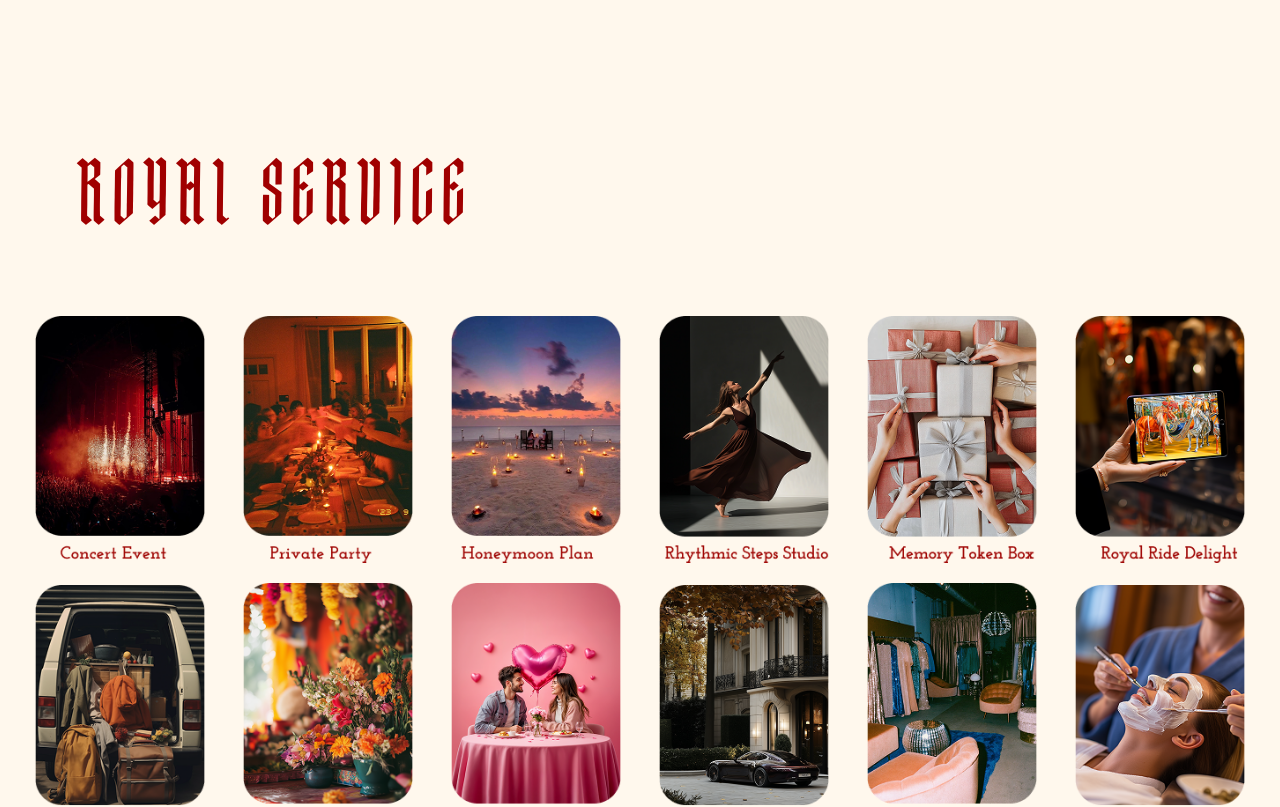
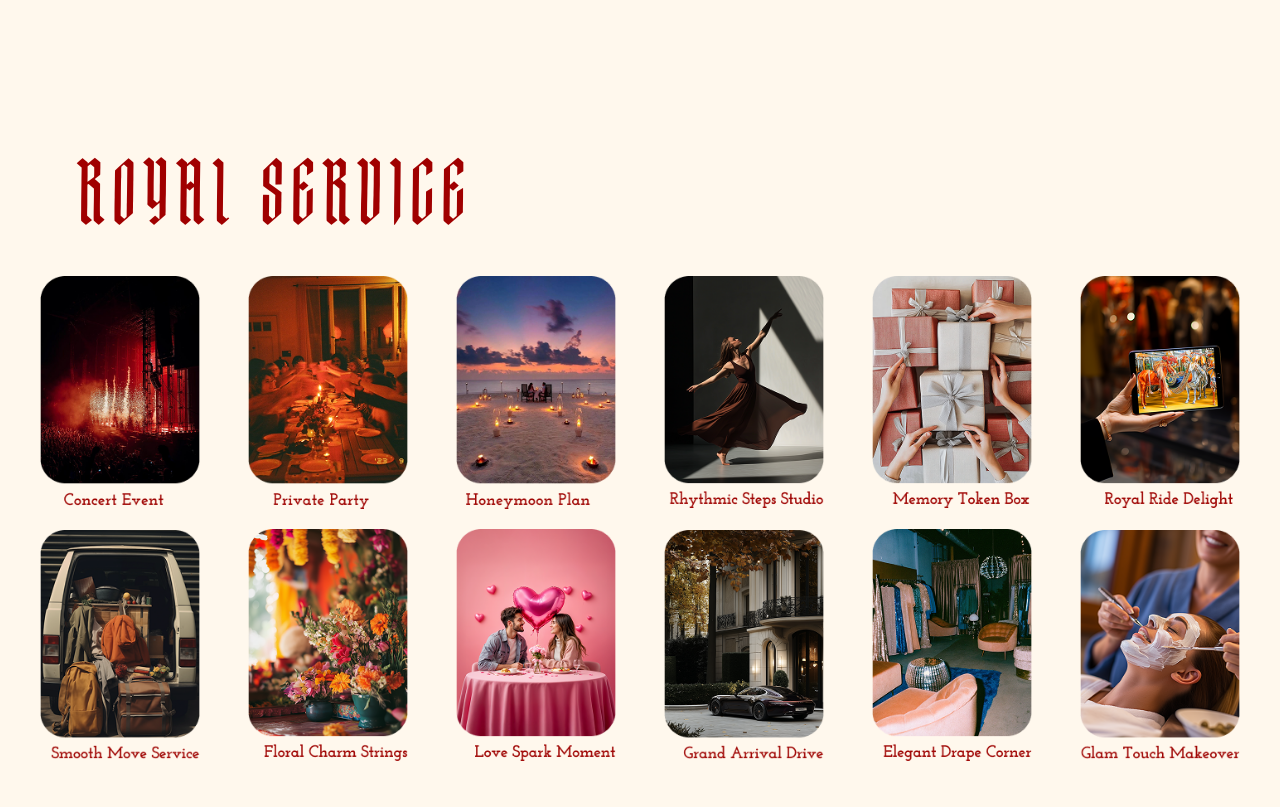
Before and after one commit to NandhaKumar105/Maas-Event, a React (Vite) app: page / in a window 1280 px wide. Shown: the part 1480-2287 px from the top of the page. Built offline with nearby package versions, Linux system fonts and the light colour scheme.

Commit message:
update-logo reveal, service, team, spotlight, footer

```diff
--- a/src/Components/Footer.jsx
+++ b/src/Components/Footer.jsx
@@ -1,7 +1,8 @@
 import { Box, Grid, IconButton, Typography } from '@mui/material'
 import React, { useRef } from 'react'
 import logo from '../assets/home/logo.png'
-import { Facebook, Twitter, Instagram } from '@mui/icons-material';
+import { WhatsApp, Instagram } from '@mui/icons-material';
+import RateReviewIcon from '@mui/icons-material/RateReview';
 import { motion, useInView } from 'framer-motion';
 
 const Footer = () => {
@@ -28,9 +29,9 @@
                 <img src={logo} width={100} />
                 <Typography sx={{ fontFamily: 'Josefin Slab' }}>"Turning Dreams Into Celebration"</Typography>
                 <Box sx={{ mt: 2 }}>
-                  <IconButton sx={{ color: 'white' }}><Facebook /></IconButton>
-                  <IconButton sx={{ color: 'white' }}><Twitter /></IconButton>
-                  <IconButton sx={{ color: 'white' }}><Instagram /></IconButton>
+                  <IconButton> <a href="https://qr.me-qr.com/link-list/yxPPXf8Z/show" target='blank' style={{ color: "white" }}><WhatsApp /></a></IconButton>
+                  <IconButton>  <a href="https://qr.me-qr.com/link-list/yxPPXf8Z/show" target='blank' style={{ color: "white" }}> <Instagram /> </a></IconButton>
+                  <IconButton> <a href="https://qr.me-qr.com/link-list/yxPPXf8Z/show" target='blank' style={{ color: "white" }}> <RateReviewIcon /></a></IconButton>
                 </Box>
               </Box>
 
@@ -60,6 +61,7 @@
                 <Typography sx={{ fontFamily: 'Josefin Slab', cursor: "pointer" }}>Contact Us</Typography>
               </Box>
 
+
             </Grid>
 
             {/* right */}
@@ -73,10 +75,17 @@
                 <Typography sx={{ fontFamily: 'Josefin Slab' }}>TIMINGS: Mon - Sat |9 AM - 7 PM</Typography>
               </Box>
             </Grid>
+
+
+            <Grid size={12}>
+              <Box sx={{ textAlign: "center" }}>
+                <Typography sx={{ fontFamily: "Josefin Slab" }}> © 2025 YourEventCo. All rights reserved</Typography>
+                <Typography sx={{ fontFamily: "Josefin Slab" }}> Privacy Policy | Terms & Conditions </Typography>
+              </Box>
+            </Grid>
           </Grid>
         </Box>
       </motion.div>
-
     </>
   )
 }
--- a/src/Components/Home.jsx
+++ b/src/Components/Home.jsx
@@ -7,7 +7,7 @@
 import pic4 from "../assets/home/pic4.png";
 import logo from "../assets/home/logo.png";
 import light from '../assets/home/light.png'
-import image from "../assets/home/image.jpeg";
+import image from "../assets/home/Ellipse 1.png";
 import MenuIcon from '@mui/icons-material/Menu';
 
 
@@ -152,7 +152,7 @@
                     transition={{ duration: 0.5 }}
                     sx={{
                       position: 'absolute',
-                      width: {xs:'80vw',md:'30vw',sm:'30vw',xl:'30vw',lg:'30vw'},
+                      width: { xs: '80vw', md: '30vw', sm: '30vw', xl: '30vw', lg: '30vw' },
                       height: 'auto',
                       zIndex: 2,
                     }}
@@ -172,9 +172,11 @@
                     sx={{
                       position: 'relative',
                       top: '8px',
-                      width: {xs:'30vw',md:'11vw',sm:'11vw',lg:'11vw',xl:'11vw'},
-                      height: 'auto',
+                      width: { xs: '30vw', md: '11vw', sm: '11vw', lg: '11vw', xl: '11vw' },
+                      height: '158px',
                       zIndex: 3,
+                      opacity: "0.5"
+
                     }}
                   />
                 </Box>
@@ -198,7 +200,7 @@
 
                   <Stack direction='row' spacing={4} sx={{ display: { xs: "none", sm: 'flex' } }}>
                     {menuItems.map((item) => (
-                      <Link key={item.label} href={item.href} sx={{ cursor: 'pointer', fontSize: { sm: '14px',xl:"18px" }, color: "#A00705", fontWeight: "bold", textDecoration: "none" }}>
+                      <Link key={item.label} href={item.href} sx={{ cursor: 'pointer', fontSize: { sm: '14px', xl: "18px" }, color: "#A00705", fontWeight: "bold", textDecoration: "none" }}>
                         {item.label}
                       </Link>
                     ))}
@@ -216,15 +218,15 @@
 
           {/* Mobile Drawer */}
           <Drawer anchor="top" open={drawerOpen} onClose={toggleDrawer(false)}>
-            <Box sx={{ height: 250, color: "#A00705", fontWeight: "bold", backgroundColor: '#FEE9D8', width: '100vw',}} onClick={toggleDrawer(false)} onKeyDown={toggleDrawer(false)}>
+            <Box sx={{ height: 250, color: "#A00705", fontWeight: "bold", backgroundColor: '#FEE9D8', width: '100vw', }} onClick={toggleDrawer(false)} onKeyDown={toggleDrawer(false)}>
 
-                {menuItems.map((text) => (
-                   <List>
-                  <Link sx={{color:"#A00705",textDecoration:"none",textAlign:"center" }} button key={text.label} href={text.href}>
+              {menuItems.map((text) => (
+                <List>
+                  <Link sx={{ color: "#A00705", textDecoration: "none", textAlign: "center" }} button key={text.label} href={text.href}>
                     <ListItemText primary={text.label} />
                   </Link>
-                   </List>
-                ))}
+                </List>
+              ))}
             </Box>
           </Drawer>
         </div>
@@ -235,7 +237,7 @@
         {/* HANGING LIGHT IMAGE */}
         <Box sx={{ position: 'absolute', top: 0, right: 0, zIndex: 1, width: { xs: '100%', md: 'auto', lg: "58%" }, maxHeight: { xs: '300px', md: '600px' }, marginTop: "-10px" }}>
           <Box component={motion.img} src={light} alt="light" initial={{ opacity: 0, y: 0 }} whileInView={{ opacity: 1, y: 100 }}
-            transition={{ duration: 2 }} sx={{ width: { xs: "100%", md: "90%", xl: "100%" }, height:"auto" , objectFit: "contain", marginLeft: { xs: "0", md: "10%" } }} />
+            transition={{ duration: 2 }} sx={{ width: { xs: "100%", md: "90%", xl: "100%" }, height: "auto", objectFit: "contain", marginLeft: { xs: "0", md: "10%" } }} />
         </Box>
 
         {/* TEXT & BUTTON */}
--- a/src/Components/Service.jsx
+++ b/src/Components/Service.jsx
@@ -18,23 +18,26 @@
 
 const Service = () => {
   const containerRef = useRef(null);
-  const isInView = useInView(containerRef, { threshold: 1.0 });
+  const isInView = useInView(containerRef, { once: false });
   const [spread, setSpread] = useState(false);
+  const [straighten, setStraighten] = useState(false);
   const theme = useTheme();
   const isMobile = useMediaQuery(theme.breakpoints.down('sm'));
 
   useEffect(() => {
     if (isInView) {
-      setSpread(false); // Reset
-      const timer = setTimeout(() => setSpread(true), 1500); // Delay for effect
-      return () => clearTimeout(timer);
+      setSpread(false);
+      setStraighten(false);
+
+      const spreadTimer = setTimeout(() => setSpread(true), 1000);
+      const straightenTimer = setTimeout(() => setStraighten(true), 2300);
+
+      return () => {
+        clearTimeout(spreadTimer);
+        clearTimeout(straightenTimer);
+      };
     }
   }, [isInView]);
-
-  // useEffect(() => {
-  //   const timer = setTimeout(() => setSpread(true), 2000);
-  //   return () => clearTimeout(timer);
-  // }, []);
 
   return (
     <>
@@ -46,10 +49,9 @@
             fontSize: { xs: '2.5rem', sm: '2.5rem', md: '3.5rem', lg: '6rem' },
             color: '#a00000',
             textAlign: { xs: 'center', md: 'left' },
-            maxWidth: { xs: '100%', md: '50%' },
             marginLeft: { lg: '6%', xs: '0%' },
             letterSpacing: '8px',
-            marginTop: { xs: '80px', md: '0px',sm:"120px",lg:"0px",xl:"0px" }
+            mt: { xs: '80px', sm: '120px', md: '0px' }
           }}
         >
           ROYAL SERVICE
@@ -60,35 +62,38 @@
         <Box
           sx={{
             display: 'flex',
-            flexWrap: spread ? 'wrap' : 'nowrap',
+            flexWrap: 'wrap',
             justifyContent: 'center',
             alignItems: 'center',
-            overflowX: spread ? 'visible' : 'visible',
-            // transition: 'all 0.2s ease-in-out',
-            gap: 0,
+            gap: spread ? '20px' : '0px',
+            transition: 'gap 0.3s ease-in-out',
             maxWidth: '100%',
           }}
         >
-          {services.map((img, i) => (
+          {services.map((img, i) => {
+            const isTopRow = i < 6;
+            return (
               <motion.div
                 key={i}
                 initial={{
                   opacity: 0,
-                rotateZ: 20,
-                scale: 0.2,
+                  scale: 0.3,
+                  rotateZ: -40,
+                  y: 0,
                 }}
                 animate={{
                   opacity: 1,
-                rotateZ: spread ? 0 : -45,
                   scale: 1,
+                  rotateZ: straighten ? 0 : -25,
+                  y: spread ? (isTopRow ? -30 : -30) : 0, // step 2 → up/down
                 }}
                 transition={{
-                duration: 0.2,
-                // delay: i * 0.1,
+                  duration: 0.3,
+                  delay: i * 0.05,
+                  ease: 'easeInOut',
                 }}
                 style={{
-                margin: spread ? '10px' : `0 -60px`,
-                flex: spread ? '1 0 calc(16.66% - 20px)' : '0 0 auto',
+                  flex: '0 0 calc(16.66% - 20px)',
                   display: 'flex',
                   justifyContent: 'center',
                 }}
@@ -97,13 +102,16 @@
                   src={img}
                   alt={`service-${i}`}
                   style={{
-                  width: isMobile ? '140px' : '170px',
+                    width: isMobile ? '130px' : '160px',
                     height: 'auto',
+                    boxShadow: 'none',
+                    backgroundColor: 'transparent',
 
                   }}
                 />
               </motion.div>
-          ))}
+            );
+          })}
         </Box>
       </Box>
     </>
--- a/src/Components/Spotlight.jsx
+++ b/src/Components/Spotlight.jsx
@@ -26,12 +26,12 @@
 
 const MotionTypography = motion(Typography);
 
-const SpotlightCollage = () => {
+const Spotlight = () => {
   return (
     <Box
       sx={{
         position: 'relative',
-        height: '70vh',
+        height: '80vh',
         overflow: 'hidden',
         display: 'flex',
         justifyContent: 'center',
@@ -57,7 +57,7 @@
             whileTap={{
               opacity: 1,
               y: 20,
-              transition: { duration: 0.5 },
+              transition: { duration: 0.1 },
             }}
             sx={{
               position: 'absolute',
@@ -136,4 +136,4 @@
   );
 };
 
-export default SpotlightCollage;
+export default Spotlight;
--- a/src/Components/Team.jsx
+++ b/src/Components/Team.jsx
@@ -84,7 +84,7 @@
                     ? {
                       rotateX: 0,
                       opacity: 1,
-                      transition: { duration: 1, delay: index * 1 }
+                      transition: { duration: 1, delay: index * 0.3 }
                     }
                     : {}
                 }
```
Also changed, not shown: src/App.jsx (line endings or trailing spaces), src/assets/home/Ellipse 1.png (added). Lines whose indentation alone changed are shown as unchanged.
